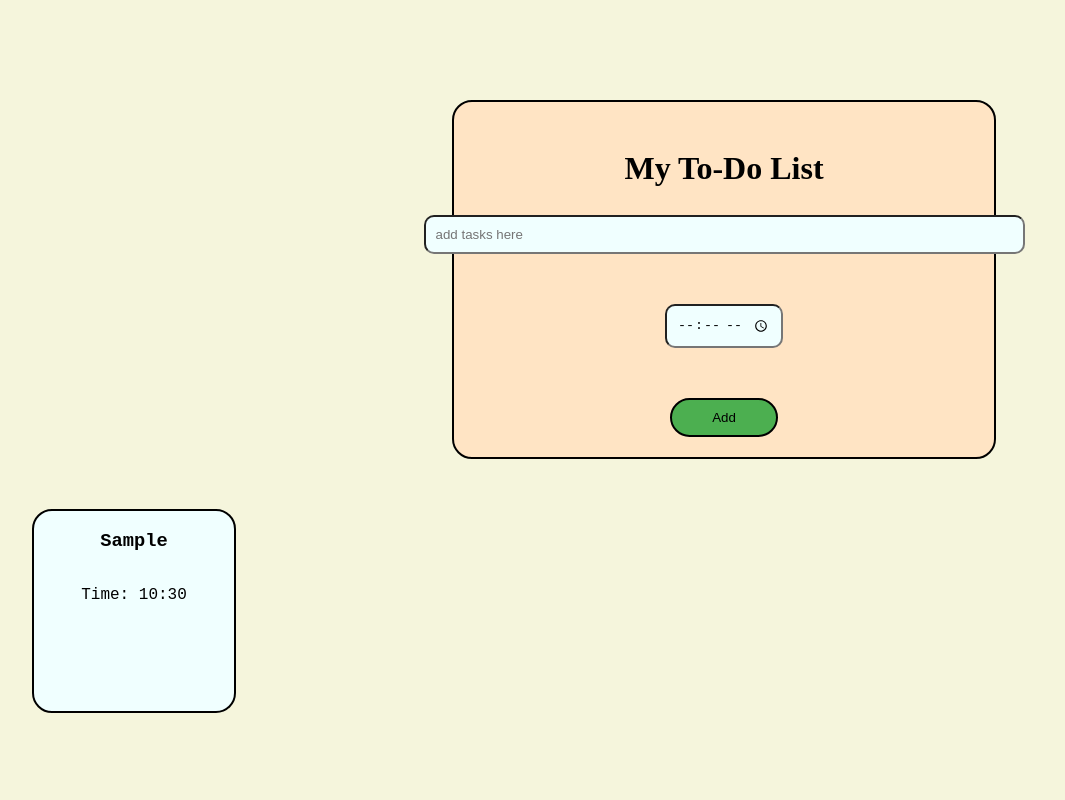
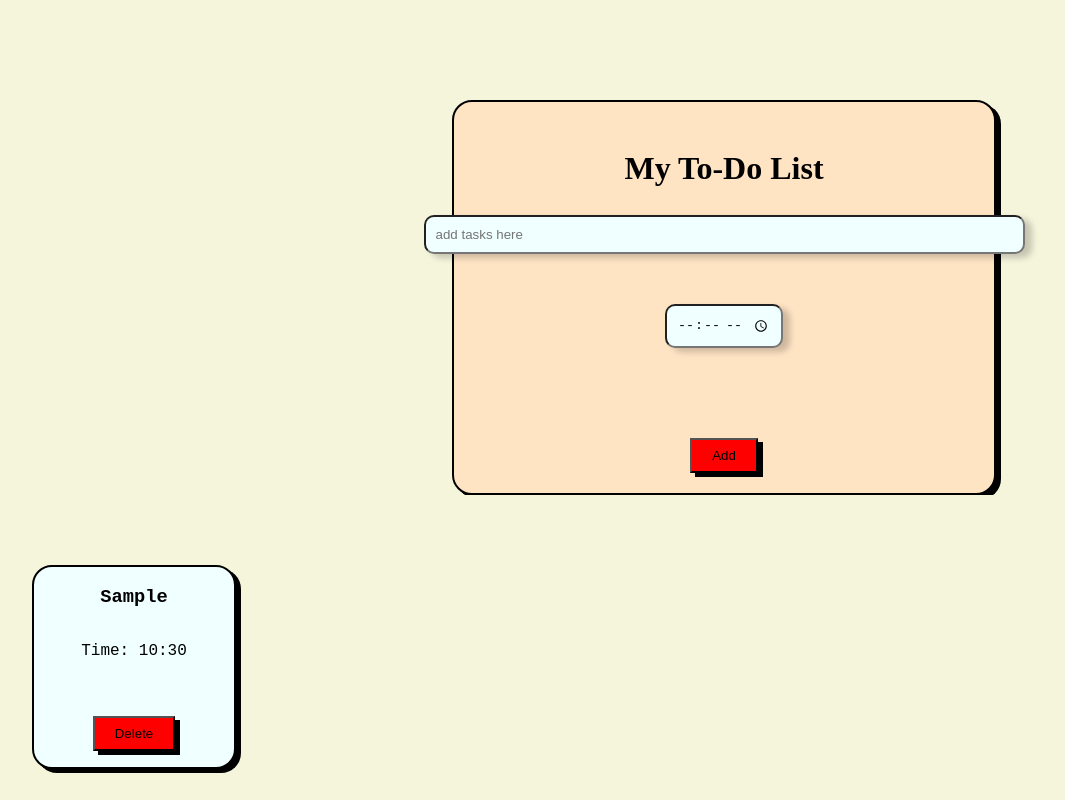
Before and after one commit to Mandalorian7773/To-Do-List-App, a plain HTML site: page index.html in a window 1280 px wide. Both pictures are taken after typing "Sample", "10:30" into the empty fields and a click on the button "Add". Shown: the whole page, without its empty margins (26-1091 px from the left). Drawn offline with Linux system fonts and the light colour scheme.

Commit message:
added and enhanced delete button

```diff
--- a/script.js
+++ b/script.js
@@ -18,7 +18,9 @@ toDoForm.addEventListener('submit', (event) => {
     toDoInput.value = '';
     timeInput.value = '';
 
-})
+
+
+});
 
 
 function addTask (task,time){
@@ -30,11 +32,23 @@ function addTask (task,time){
     taskTitle.textContent = task;
 
     const taskTime = document.createElement('p');
+
     taskTime.textContent =`Time: ${time}` ;
+    const delete1 = document.createElement('button');
+    delete1.textContent="Delete"
+    delete1.classList.add('deleteButton');
+    delete1.addEventListener("click", (event)=>{
+        ListContainer.removeChild(taskBox);
+    });
+
+
+
+
 
 
     taskBox.appendChild(taskTitle);
     taskBox.appendChild(taskTime);
+    taskBox.appendChild(delete1);
 
     ListContainer.style.display='flex'
     ListContainer.appendChild(taskBox);
--- a/style.css
+++ b/style.css
@@ -18,6 +18,8 @@
     margin-left:470px;
     background-color: bisque;
     border-radius: 20px;
+    box-shadow: 5px 4px 0px black;
+
 
 }
 .Father-container{
@@ -29,16 +31,28 @@
 
 }
 button{
-    background-color: #4CAF50;
-    padding:10px 40px;
-    border-radius: 100px;
-    box-sizing: content-box;
-    border: 2px solid black;
+    background-color: red;
+    padding: 8px 20px;
+    margin-top: 40px;
+    box-shadow: 5px 4px 0px black;
+
 }
+.button:hover{
+    background-color: red;
+    padding: 8px 20px;
+    margin-top: 45px;
+    margin-left: 4px;
+    cursor: pointer;
+    box-shadow: 2.5px 2px 0px black;
+
+
+}
+
 input{
     background-color:azure;
     padding: 10px;
     border-radius: 10px;
+    box-shadow: 7px 4px 6px rgba(0, 0, 0, 0.2);
 
 }
 h1{
@@ -59,7 +73,8 @@ input-box1{
     border-radius: 20px;
     background-color:azure;
     margin-left: 50px;
-    margin-top: 50px;
+    margin-top: 70px;
+    box-shadow: 5px 4px 0px black;
 
 
 }
@@ -80,3 +95,27 @@ p{
     font-family: OCR A Std, monospace;
 
 }
+
+
+
+
+.deleteButton{
+    background-color: red;
+    padding: 8px 20px;
+    margin-top: 40px;
+    box-shadow: 5px 4px 0px black;
+
+
+
+}
+.deleteButton:hover{
+    background-color: red;
+    padding: 8px 20px;
+    margin-top: 45px;
+    margin-left: 4px;
+    cursor: pointer;
+    box-shadow: 3px 2px 0px black;
+
+
+
+}
```
Also changed, not shown: index.html (+0 -1 lines).
